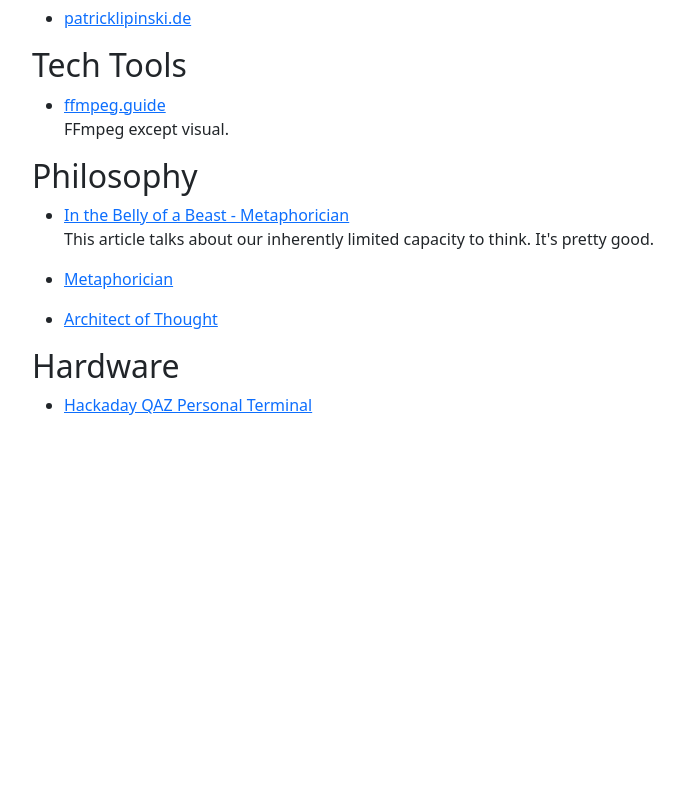
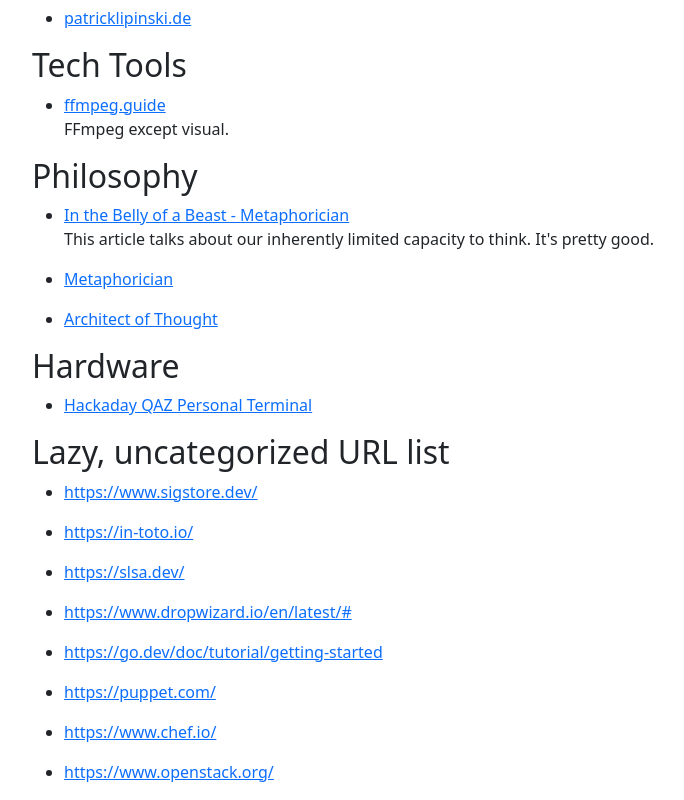
Before and after one commit to meltingscales/henrypost.net, a React (Create React App) app: page /fun/cool-links in a window 1280 px wide. Shown: the part 413-1213 px from the top of the page, without its empty margins (86-770 px from the left). Before the commit the page ends 846 px from the top, so only its background shows below. Built offline with nearby package versions, Linux system fonts and the light colour scheme.

Commit message:
add uncategorized url list

```diff
--- a/src/pages/fun/PageCoolLinks.tsx
+++ b/src/pages/fun/PageCoolLinks.tsx
@@ -1,4 +1,13 @@
 import {MLinkDatum, TLinkDatum} from "../../model/MLinkData";
+
+var LAZYURLLIST = `https://www.sigstore.dev/
+https://in-toto.io/
+https://slsa.dev/
+https://www.dropwizard.io/en/latest/#
+https://go.dev/doc/tutorial/getting-started
+https://puppet.com/
+https://www.chef.io/
+https://www.openstack.org/`
 
 const LINK_DATA: TLinkDatum[] = [
     {
@@ -52,6 +61,15 @@ const LINK_DATA: TLinkDatum[] = [
     },
 ]
 
+LAZYURLLIST
+    .split('\n')
+    .forEach((it) => {
+            return LINK_DATA.push({
+                category: "Lazy, uncategorized URL list", text: it, url: it
+            });
+        }
+    )
+
 console.log("LINK_DATA:")
 console.log(LINK_DATA)
 
```
